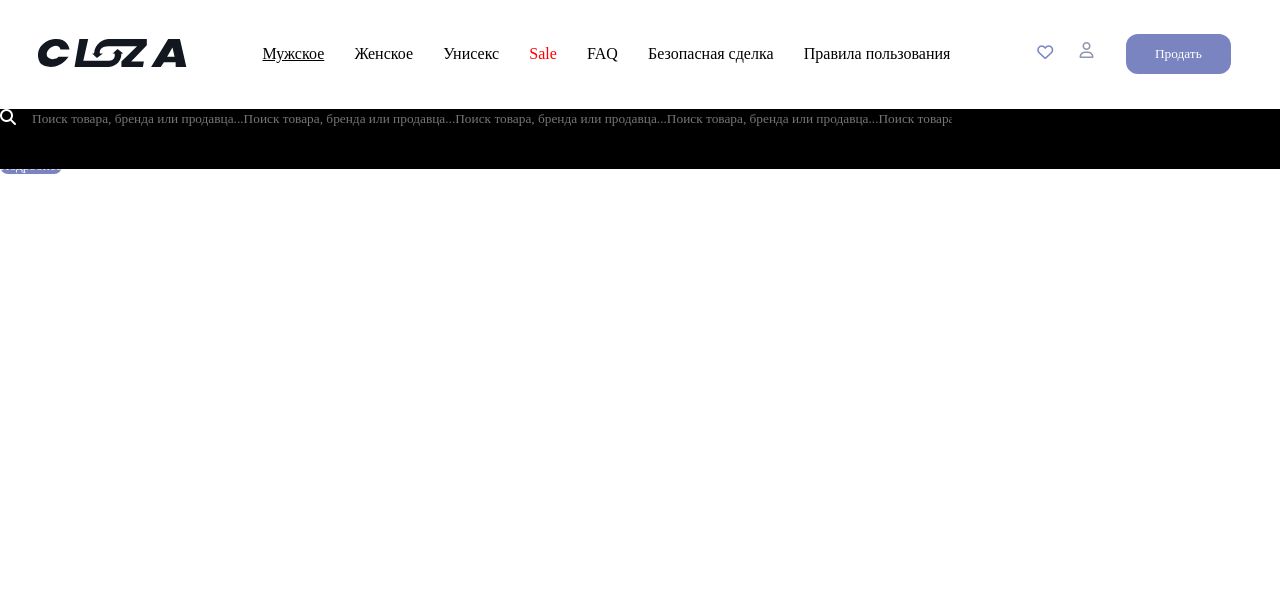
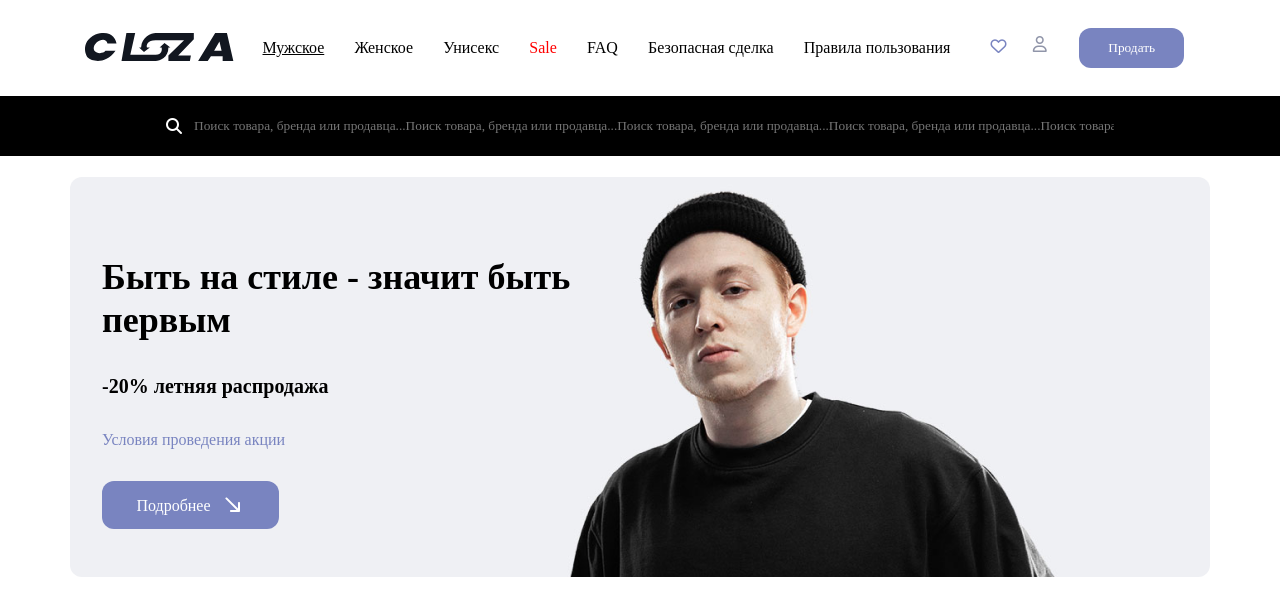
Before and after one commit to Denis-Godun/cloza, a plain HTML site: page main.html in a window 1280 px wide. Drawn offline with Linux system fonts and the light colour scheme.

Commit message:
slider add

```diff
--- a/main.html
+++ b/main.html
@@ -98,13 +98,31 @@
         <section class="slider">
           <div class="slider__first">
             <div class="slider__content">
-              <h1 class="slider__title">Быть на стиле -
-                значит быть первым</h1>
-              <h2 class="slider__subtitle">-20% летняя  распродажа</h2>
+              <h1 class="slider__title">Быть на стиле - значит быть первым</h1>
+              <h2 class="slider__subtitle">-20% летняя распродажа</h2>
               <h3 class="slider__exerpt">Условия проведения акции</h3>
-              <button class="slider__button all-buttons">Подробнее<i class="fa-light fa-arrow-down-right"></i></button>
+              <button class="slider__button all-buttons">
+                Подробнее<svg
+                  width="24"
+                  height="24"
+                  viewBox="0 0 24 24"
+                  fill="none"
+                  xmlns="http://www.w3.org/2000/svg"
+                >
+                  <g clip-path="url(#clip0_8_127)">
+                    <path
+                      d="M18 9C17.44 9 17 9.45 17 10V15.59L6.11998 4.7C5.72998 4.31 5.09998 4.31 4.70998 4.7C4.31998 5.09 4.31998 5.72 4.70998 6.11L15.59 17H9.99998C9.44998 17 8.99998 17.45 8.99998 18C8.99998 18.55 9.44998 19 9.99998 19H18C18.55 19 19 18.55 19 18V10C19 9.45 18.55 9 18 9Z"
+                      fill="rgba(255, 255, 255, 1)"
+                    />
+                  </g>
+                  <defs>
+                    <clipPath id="clip0_8_127">
+                      <rect width="24" height="24" fill="white" />
+                    </clipPath>
+                  </defs>
+                </svg>
+              </button>
             </div>
-            <div class="slider__img"></div>
           </div>
         </section>
       </div>
--- a/source/header.scss
+++ b/source/header.scss
@@ -1,11 +1,11 @@
 .header {
-  height: 6.8em;
-
   &__menu {
     display: flex;
     justify-content: space-around;
     align-items: center;
-    height: 6.8em;
+    height: 6rem;
+    width: 71.25em;
+  margin: auto;
   }
 
   &__logo {
@@ -72,12 +72,9 @@
     background-color: black;
     width: 100%;
     height: 3.75rem;
-    position: relative;
+    display: flex;
     justify-content: center;
     align-items: center;
-  }
-  &_search-form:placeholder-shown {
-    border-color: red;
   }
 }
 
--- a/source/main.scss
+++ b/source/main.scss
@@ -1,7 +1,8 @@
-@import 'zerostyle.scss';
-@import 'header.scss';
-.wrapper{
-    display: flex;
-    flex-direction: column;
-
+@import "zerostyle.scss";
+@import "header.scss";
+@import "slider.scss";
+.container {
+  width: 71.25em;
+  margin: auto;
+  margin-top: 21px;
 }
--- /dev/null
+++ b/source/slider.scss
@@ -0,0 +1,74 @@
+.container {
+}
+.slider {
+  height: 25em;
+  position: relative;
+
+  &__first {
+    background-image: url("img/image 29.png");
+    background-color: rgb(239, 240, 244);
+    background-position: right bottom;
+    background-repeat: no-repeat;
+    position: absolute;
+    left: 0;
+    right: 0;
+    top: 0;
+    bottom: 0;
+    border-radius: 12px;
+  }
+
+  &__content {
+    display: flex;
+    flex-direction: column;
+    align-items: flex-start;
+    padding: 0px;
+    gap: 32px;
+
+    position: absolute;
+    width: 506px;
+    height: 241px;
+    left: calc(50% - 506px / 2 - 285px);
+    top: 79px;
+  }
+
+  &__title {
+    font-weight: 700;
+    font-size: 2.25em;
+    line-height: 43px;
+  }
+
+  &__subtitle {
+    font-weight: 700;
+    font-size: 1.25em;
+    line-height: 24px;
+  }
+
+  &__exerpt {
+    font-weight: 400;
+    font-size: 1em;
+    line-height: 19px;
+    color: #7984c0;
+    flex: none;
+    order: 1;
+    align-self: stretch;
+    flex-grow: 0;
+  }
+
+  &__button {
+    display: flex;
+    flex-direction: row;
+    justify-content: center;
+    align-items: center;
+    padding: 14px 32px;
+    gap: 10px;
+
+    width: 177px;
+    height: 48px;
+    flex: none;
+    order: 1;
+    flex-grow: 0;
+    font-size: 1em;
+    line-height: 19px;
+    color: white;
+  }
+}
```
Also changed, not shown: img/image 29.png (added), img/south_east.svg (added), main.css.
